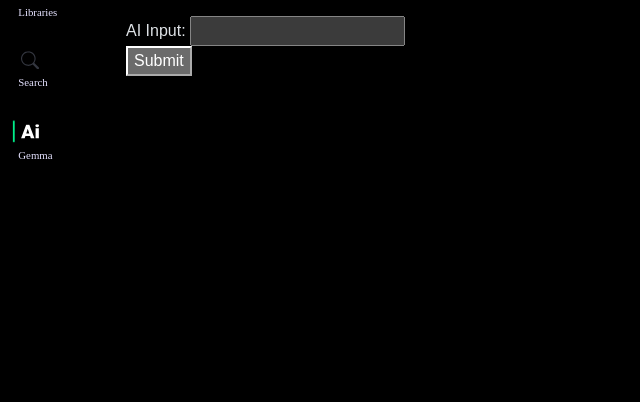
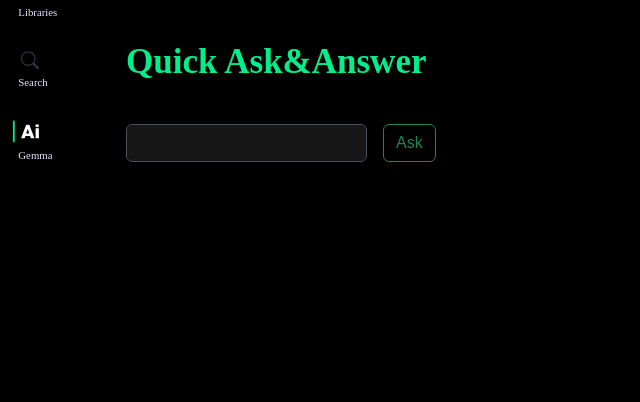
Before and after one commit to Upsonic/Server, a Django app: page /ai in a window 1280 px wide. Shown: the part 231-633 px from the top of the page, without its empty margins (0-640 px from the left). Run offline with Django 4.2, Linux system fonts and the light colour scheme; the visitor is signed in with stand-in values (Sample User, id 1); data that the repository does not hold is empty; parts of the project's set-up code (start-up, migrations or seed data) failed here and were passed over; some libraries are stand-ins or nearby versions; some web fonts are replaced.

Commit message:
Add AI completion feature and update AI template

```diff
--- a/upsonic_on_prem/dash/app/api_integration.py
+++ b/upsonic_on_prem/dash/app/api_integration.py
@@ -461,3 +461,11 @@ class API_Integration:
         except:
             traceback.print_exc()
         return result
+
+
+    def ai_completion(self, message, model=None):
+        data = {"message": message}
+        if model != None:
+            data["model"] = model
+        response = self._send_request("POST", "/ai_completion", data=data)
+        return response
--- a/upsonic_on_prem/dash/app/templates/ai.html
+++ b/upsonic_on_prem/dash/app/templates/ai.html
@@ -29,19 +29,22 @@
         </tbody>
     </table>
 
-    <form method="POST" action=".">
+
+    <div class="custom_page_header_top_bottom_margin">
+        <span class="custom_page_header_text"><span class="custom_page_header_text_bold">Quick Ask&Answer</span></span>
+    </div>
+    <form method="POST" class="d-flex">
         {% csrf_token %}
         <div>
-            <label for="ai_input">AI Input:</label>
-            <input type="text" id="ai_input" name="ai_input" required>
+            <input type="text" id="ai_input" name="ai_input" required class="form-control me-2 search_bar">
         </div>
         <div>
-            <button type="submit">Submit</button>
+            <button class="btn btn-outline-success ms-3" type="submit">Ask</button>
         </div>
     </form>
 
     {% if result %}
-        <div>
+        <div class="mt-3">
             <strong>Result:</strong> {{ result }}
         </div>
     {% endif %}
--- a/upsonic_on_prem/dash/app/views.py
+++ b/upsonic_on_prem/dash/app/views.py
@@ -7,7 +7,7 @@ from app.api_integration import API_Integration
 from app import models
 
 from app import forms
-from upsonic_on_prem.utils import AI
+
 
 # Create your views here.
 @login_required
@@ -395,10 +395,10 @@ def profile(request):
 @login_required
 def ai(request):
     result = None
-    ai_instance = AI
+
     if request.method == "POST":
         input_data = request.POST.get("ai_input")
-        result = ai_instance.default_completion(input_data)
+        result = API_Integration(request.user.access_key).ai_completion(input_data)
 
     the_list = models.AI_Task.objects.filter(status=False)
     tasks = []
```
